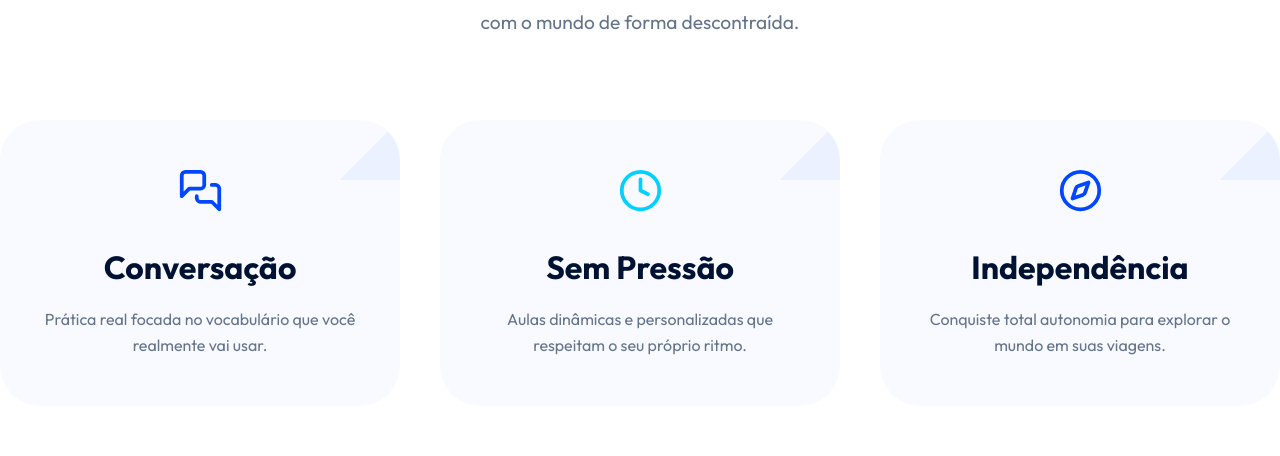
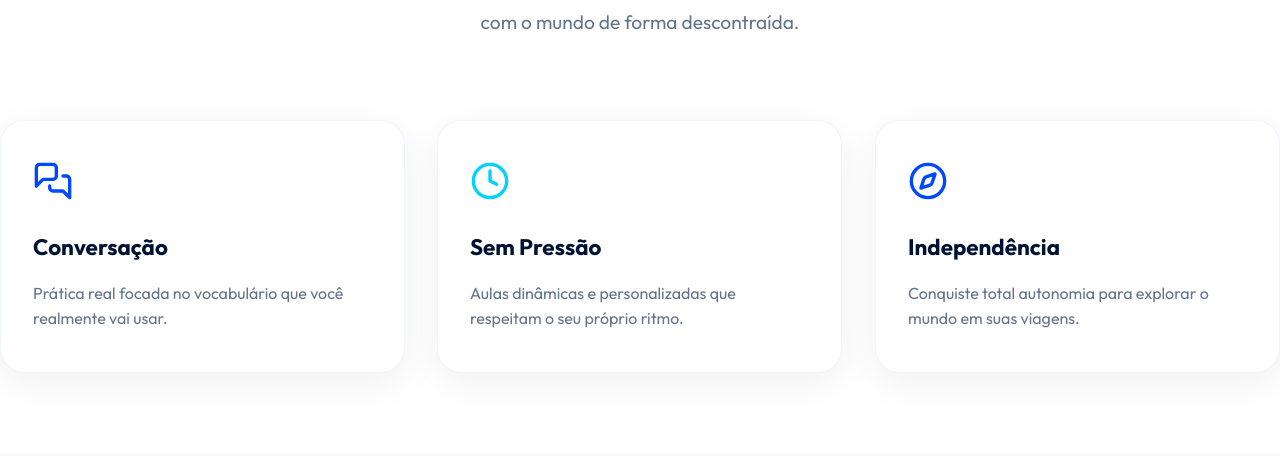
Before and after one commit to LucasPivovar/ChangeSkills, a Vue app: page /cursos/modalidades/ingles-50-plus in a window 1280 px wide. Shown: the part 967-1423 px from the top of the page. Built offline with nearby package versions, Linux system fonts and the light colour scheme.

Commit message:
feat: standardize features grid cards to use feature-card globally

```diff
--- a/src/views/Modalidades/Ingles50Plus.vue
+++ b/src/views/Modalidades/Ingles50Plus.vue
@@ -143,20 +143,20 @@ function submitForm() {
         </p>
       </div>
 
-      <div style="display: grid; grid-template-columns: repeat(3, 1fr); gap: 2.5rem;">
-        <div class="glass-card reveal" style="padding: 3rem 2rem; text-align: center; background: #f8faff; border: none;">
-          <MessagesSquare style="color: var(--primary); width: 45px; height: 45px; margin-bottom: 1.5rem;" class="info-icon" />
-          <h3 style="color: var(--primary-dark); margin-bottom: 1rem;">Conversação</h3>
+      <div style="display: grid; grid-template-columns: repeat(3, 1fr); gap: 2rem;">
+        <div class="feature-card reveal">
+          <MessagesSquare style="color: var(--primary); width: 40px; height: 40px; margin-bottom: 1.5rem;" class="info-icon" />
+          <h3 style="color: var(--primary-dark); font-size: 1.4rem; margin-bottom: 1rem;">Conversação</h3>
           <p style="color: var(--gray); line-height: 1.6;">Prática real focada no vocabulário que você realmente vai usar.</p>
         </div>
-        <div class="glass-card reveal" style="padding: 3rem 2rem; text-align: center; background: #f8faff; border: none;">
-          <Clock style="color: var(--accent); width: 45px; height: 45px; margin-bottom: 1.5rem;" class="info-icon" />
-          <h3 style="color: var(--primary-dark); margin-bottom: 1rem;">Sem Pressão</h3>
+        <div class="feature-card reveal">
+          <Clock style="color: var(--accent); width: 40px; height: 40px; margin-bottom: 1.5rem;" class="info-icon" />
+          <h3 style="color: var(--primary-dark); font-size: 1.4rem; margin-bottom: 1rem;">Sem Pressão</h3>
           <p style="color: var(--gray); line-height: 1.6;">Aulas dinâmicas e personalizadas que respeitam o seu próprio ritmo.</p>
         </div>
-        <div class="glass-card reveal" style="padding: 3rem 2rem; text-align: center; background: #f8faff; border: none;">
-          <Compass style="color: var(--primary); width: 45px; height: 45px; margin-bottom: 1.5rem;" class="info-icon" />
-          <h3 style="color: var(--primary-dark); margin-bottom: 1rem;">Independência</h3>
+        <div class="feature-card reveal">
+          <Compass style="color: var(--primary); width: 40px; height: 40px; margin-bottom: 1.5rem;" class="info-icon" />
+          <h3 style="color: var(--primary-dark); font-size: 1.4rem; margin-bottom: 1rem;">Independência</h3>
           <p style="color: var(--gray); line-height: 1.6;">Conquiste total autonomia para explorar o mundo em suas viagens.</p>
         </div>
       </div>
--- a/src/views/Modalidades/Kids.vue
+++ b/src/views/Modalidades/Kids.vue
@@ -144,20 +144,20 @@ function submitForm() {
                 </p>
             </div>
 
-            <div style="display: grid; grid-template-columns: repeat(3, 1fr); gap: 2.5rem;">
-                <div class="glass-card reveal" style="padding: 3rem 2rem; text-align: center; background: #f8faff; border: none;">
-                    <Mic style="color: var(--primary); width: 45px; height: 45px; margin-bottom: 1.5rem;" class="info-icon" />
-                    <h3 style="color: var(--primary-dark); margin-bottom: 1rem;">Conversação</h3>
+            <div style="display: grid; grid-template-columns: repeat(3, 1fr); gap: 2rem;">
+                <div class="feature-card reveal">
+                    <Mic style="color: var(--primary); width: 40px; height: 40px; margin-bottom: 1.5rem;" class="info-icon" />
+                    <h3 style="color: var(--primary-dark); font-size: 1.4rem; margin-bottom: 1rem;">Conversação</h3>
                     <p style="color: var(--gray); line-height: 1.6;">Comunicação ativa desde o primeiro contato.</p>
                 </div>
-                <div class="glass-card reveal" style="padding: 3rem 2rem; text-align: center; background: #f8faff; border: none;">
-                    <Gamepad2 style="color: var(--accent); width: 45px; height: 45px; margin-bottom: 1.5rem;" class="info-icon" />
-                    <h3 style="color: var(--primary-dark); margin-bottom: 1rem;">Diversão</h3>
+                <div class="feature-card reveal">
+                    <Gamepad2 style="color: var(--accent); width: 40px; height: 40px; margin-bottom: 1.5rem;" class="info-icon" />
+                    <h3 style="color: var(--primary-dark); font-size: 1.4rem; margin-bottom: 1rem;">Diversão</h3>
                     <p style="color: var(--gray); line-height: 1.6;">Aprendizado gamificado com o mundo de Poptropica.</p>
                 </div>
-                <div class="glass-card reveal" style="padding: 3rem 2rem; text-align: center; background: #f8faff; border: none;">
-                    <Users style="color: var(--primary); width: 45px; height: 45px; margin-bottom: 1.5rem;" class="info-icon" />
-                    <h3 style="color: var(--primary-dark); margin-bottom: 1rem;">Especialistas</h3>
+                <div class="feature-card reveal">
+                    <Users style="color: var(--primary); width: 40px; height: 40px; margin-bottom: 1.5rem;" class="info-icon" />
+                    <h3 style="color: var(--primary-dark); font-size: 1.4rem; margin-bottom: 1rem;">Especialistas</h3>
                     <p style="color: var(--gray); line-height: 1.6;">Professores preparados para o ensino infantil.</p>
                 </div>
             </div>
```
